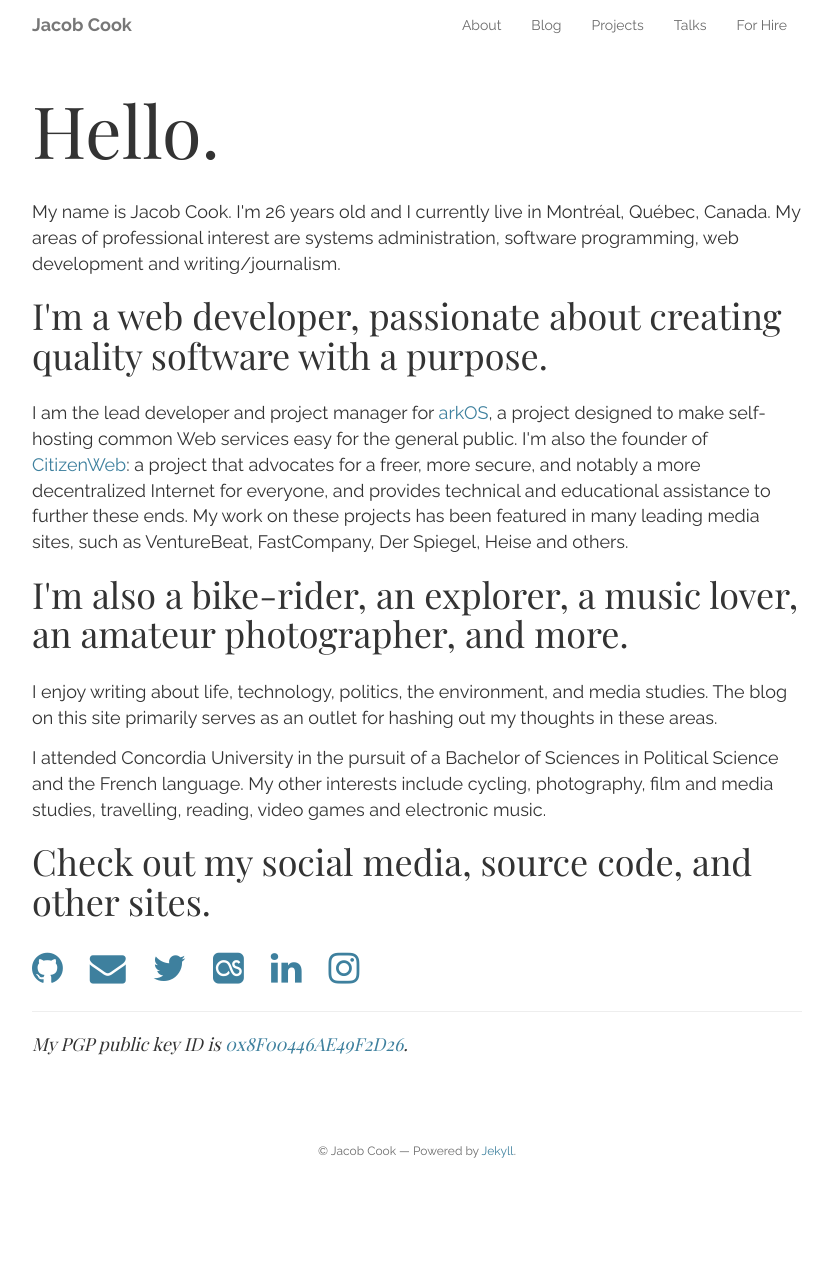
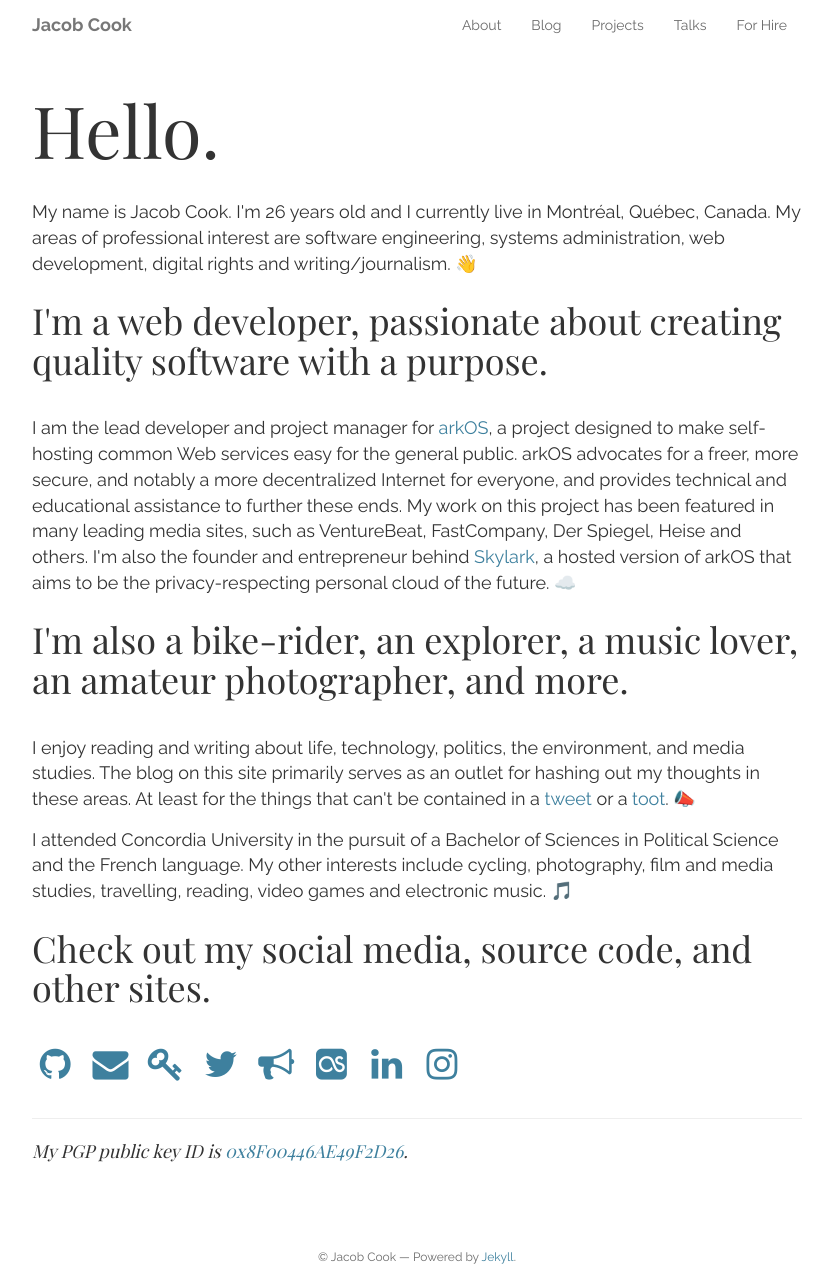
Before and after one commit to peakwinter/peakwinter.net, a Jekyll site: the page built from about.html, in a window 1280 px wide. Shown: the whole page, without its empty margins (223-1056 px from the left). Built offline with Jekyll 4.4.1, drawn with Linux system fonts in a browser that asks for light colours; nearby versions of some CDN libraries; Markdown is read by kramdown in place of the engine named in the settings; before the commit the page ends 1180 px from its top, so only the background shows below that.

Commit message:
minor updates for 2017

```diff
--- a/_config.yml
+++ b/_config.yml
@@ -15,8 +15,10 @@ author: Jacob Cook
 description: Personal website and blog
 avatar: profile.jpg
 email: jacob@peakwinter.net
+keybase: peakwinter
 github: peakwinter
 twitter: peakwinter
+mastodon: peakwinter
 lastfm: Midnight818
 linkedin: peakwinter
 instagram: peakwinter
--- a/_includes/social.html
+++ b/_includes/social.html
@@ -1,23 +1,29 @@
 <div class="jc-social">
 	<h3>
     {% if site.github %}
-	  <a href="https://github.com/{{ site.github }}"><i class="fa fa-github"></i></a>&nbsp;&nbsp;
+	  <a href="https://github.com/{{ site.github }}"><i class="fa fa-fw fa-github"></i></a>
     {% endif %}
     {% if site.email %}
-	  <a href="mailto:{{ site.email }}"><i class="fa fa-envelope"></i></a>&nbsp;&nbsp;
+	  <a href="mailto:{{ site.email }}"><i class="fa fa-fw fa-envelope"></i></a>
+    {% endif %}
+		{% if site.keybase %}
+	  <a href="https://keybase.io/{{ site.keybase }}"><i class="fa fa-fw fa-key"></i></a>
     {% endif %}
 
     {% if site.twitter %}
-	  <a href="https://twitter.com/{{ site.twitter }}"><i class="fa fa-twitter"></i></a>&nbsp;&nbsp;
+	  <a href="https://twitter.com/{{ site.twitter }}"><i class="fa fa-fw fa-twitter"></i></a>
+    {% endif %}
+		{% if site.mastodon %}
+	  <a href="https://mastodon.social/users/{{ site.mastodon }}"><i class="fa fa-fw fa-bullhorn"></i></a>
     {% endif %}
 		{% if site.lastfm %}
-	  <a href="https://www.last.fm/user/{{ site.lastfm }}"><i class="fa fa-lastfm-square"></i></a>&nbsp;&nbsp;
+	  <a href="https://www.last.fm/user/{{ site.lastfm }}"><i class="fa fa-fw fa-lastfm-square"></i></a>
     {% endif %}
     {% if site.linkedin %}
-	  <a href="https://linkedin.com/in/{{ site.linkedin }}"><i class="fa fa-linkedin"></i></a>&nbsp;&nbsp;
+	  <a href="https://linkedin.com/in/{{ site.linkedin }}"><i class="fa fa-fw fa-linkedin"></i></a>
     {% endif %}
     {% if site.instagram %}
-	  <a href="https://instagram.com/{{ site.instagram }}"><i class="fa fa-instagram"></i></a>
+	  <a href="https://instagram.com/{{ site.instagram }}"><i class="fa fa-fw fa-instagram"></i></a>
     {% endif %}
 	</h3>
 </div>
--- a/about.html
+++ b/about.html
@@ -5,17 +5,17 @@ title: About
 
 <h1>Hello.</h1>
 
-<p>My name is Jacob Cook. I'm 26 years old and I currently live in Montréal, Québec, Canada. My areas of professional interest are systems administration, software programming, web development and writing/journalism.</p>
+<p>My name is Jacob Cook. I'm 26 years old and I currently live in Montréal, Québec, Canada. My areas of professional interest are software engineering, systems administration, web development, digital rights and writing/journalism. 👋</p>
 
 <h3>I'm a web developer, passionate about creating quality software with a purpose.</h3>
 
-<p>I am the lead developer and project manager for <a href="https://arkos.io">arkOS</a>, a project designed to make self-hosting common Web services easy for the general public. I'm also the founder of <a href="https://citizenweb.io">CitizenWeb</a>: a project that advocates for a freer, more secure, and notably a more decentralized Internet for everyone, and provides technical and educational assistance to further these ends. My work on these projects has been featured in many leading media sites, such as VentureBeat, FastCompany, Der Spiegel, Heise and others.</p>
+<p>I am the lead developer and project manager for <a href="https://arkos.io">arkOS</a>, a project designed to make self-hosting common Web services easy for the general public. arkOS advocates for a freer, more secure, and notably a more decentralized Internet for everyone, and provides technical and educational assistance to further these ends. My work on this project has been featured in many leading media sites, such as VentureBeat, FastCompany, Der Spiegel, Heise and others. I'm also the founder and entrepreneur behind <a href="https://skylark.cloud">Skylark</a>, a hosted version of arkOS that aims to be the privacy-respecting personal cloud of the future. ☁️</p>
 
 <h3>I'm also a bike-rider, an explorer, a music lover, an amateur photographer, and more.</h3>
 
-<p>I enjoy writing about life, technology, politics, the environment, and media studies. The blog on this site primarily serves as an outlet for hashing out my thoughts in these areas.</p>
+<p>I enjoy reading and writing about life, technology, politics, the environment, and media studies. The blog on this site primarily serves as an outlet for hashing out my thoughts in these areas. At least for the things that can't be contained in a <a href="https://twitter.com/{{ site.twitter }}">tweet</a> or a <a href="https://mastodon.social/users/{{ site.mastodon }}">toot</a>. 📣</p>
 
-<p>I attended Concordia University in the pursuit of a Bachelor of Sciences in Political Science and the French language. My other interests include cycling, photography, film and media studies, travelling, reading, video games and electronic music.</p>
+<p>I attended Concordia University in the pursuit of a Bachelor of Sciences in Political Science and the French language. My other interests include cycling, photography, film and media studies, travelling, reading, video games and electronic music. 🎵</p>
 
 <h3>Check out my social media, source code, and other sites.</h3>
 
--- a/hire.html
+++ b/hire.html
@@ -7,7 +7,9 @@ title: For Hire
 
 <p>I'm a <strong>full-stack software developer</strong> with the experience and vision it takes to make your ambitious project a reality. I've been working in <strong>app and website development</strong> for several years now, both in <strong>open source</strong> and for commercial clients, with some impressive projects under my belt.</p>
 
-<p>I'm <strong>actively looking for new contracts</strong>. Let's <a href="mailto:jacob@coderouge.co">have a chat</a> to see how I can turn your idea into reality. My CV <a href="/files/cv.pdf">is available here</a>, or see the <a href="https://coderouge.co">website for my consulting company, Coderouge</a>.</p>
+<!-- I'm <strong>actively looking for new contracts</strong>. Let's <a href="mailto:jacob@coderouge.co">have a chat</a> to see how I can turn your idea into reality. My CV <a href="/files/cv.pdf">is available here</a>, or see the <a href="https://coderouge.co">website for my consulting company, Coderouge</a>. -->
+
+<p>I'm not available for full-time contracts at the moment, but would love to <strong><a href="mailto:jacob@coderouge.co">discuss helping you</a> with your side project or short-term task</strong>. My CV <a href="/files/cv.pdf">is available here</a>, or see the <a href="https://coderouge.co">website</a> for my consulting company, Coderouge.</p>
 
 <blockquote>
 Jacob has been a powerful contribution to our company and our client experience; providing complete work with excellence, timeliness and velocity.
--- a/static/css/main.css
+++ b/static/css/main.css
@@ -98,7 +98,7 @@ h2 {
 h3 {
   font-family: 'Playfair Display', serif;
   font-size: 36px;
-  margin-bottom: 25px;
+  margin: 25px 0 35px 0;
 }
 
 blockquote {
```
Also changed, not shown: projects.html (+11 -3 lines), .travis.yml.
